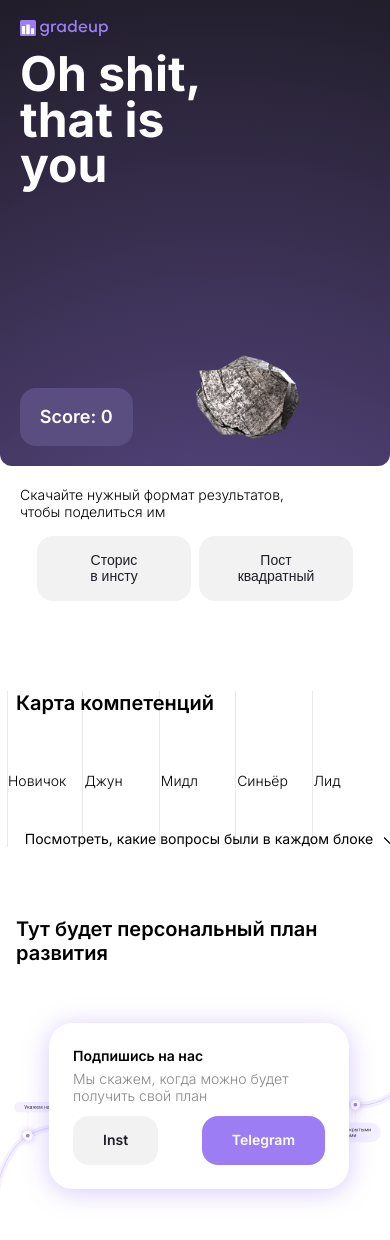
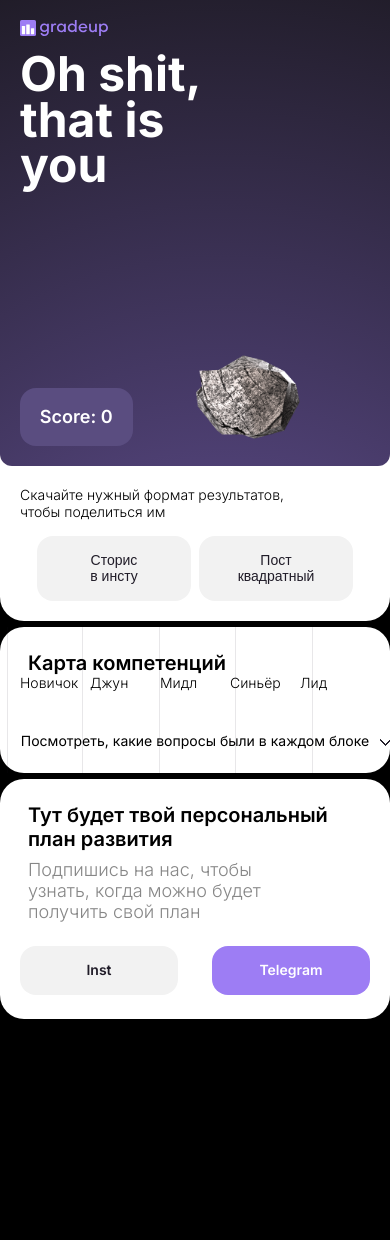
Before and after one commit to mrvotum/gradeup, an Angular app: page /results in a window 390 px wide. Shown: the top 1240 px of the page. After the commit the page ends 1085 px from the top, so only its background shows below. Built offline with nearby package versions, Linux system fonts and the light colour scheme.

Commit message:
Мобильная версия: карточка 'подпишитесь'

```diff
--- a/src/app/card-subscribe/card-subscribe.component.html
+++ b/src/app/card-subscribe/card-subscribe.component.html
@@ -1,6 +1,7 @@
 <div class="prompt">
   <strong>Подпишись на&nbsp;нас</strong>
-  <span>Мы&nbsp;скажем, когда можно будет получить свой план</span>
+  <span class="prompt__text">Мы&nbsp;скажем, когда можно будет получить свой план</span>
+  <span class="prompt__text prompt__text--mobile">Подпишись на&nbsp;нас, чтобы узнать, когда можно будет получить свой план</span>
 	<div class="btn__wrapper">
 		<a class="btn" href="#">Inst</a>
 		<a class="btn btn--colored" href="https://t.me/gradeuper" target="_blank">Telegram</a>
--- a/src/app/card-subscribe/card-subscribe.component.scss
+++ b/src/app/card-subscribe/card-subscribe.component.scss
@@ -44,10 +44,14 @@
     font-weight: 600;
   }
 
-	span {
+	&__text {
 		display: block;
 		margin-bottom: 12px;
     color: var(--color-grey);
+
+    &--mobile {
+      display: none;
+    }
 	}
 
 	.btn__wrapper {
@@ -77,3 +81,33 @@
 		}
 	}
 }
+
+@media screen and (max-width: 520px) {
+  .prompt {
+    margin: 0;
+    max-width: none;
+    padding: 8px 0 0;
+    box-shadow: none;
+
+    strong {
+      display: none;
+    }
+
+    &__text {
+      display: none;
+      margin-bottom: 24px;
+      color: var(--color-grey);
+      font-size: 18px;
+      padding-left: 8px;
+      max-width: 270px;
+
+      &--mobile {
+        display: block;
+      }
+    }
+
+    .btn {
+      width: 28%;
+    }
+  }
+}
--- a/src/app/results-page/results-page.component.html
+++ b/src/app/results-page/results-page.component.html
@@ -2,9 +2,9 @@
 
 <div class="card card--nomb">
 	<div class="card__title">
-		<div class="title">Тут будет персональный план развития</div>
+		<div class="title">Тут будет твой персональный план развития</div>
 	</div>
 
 	<app-card-subscribe></app-card-subscribe>
-	<img src="/assets/images/personal-plan-bg_2.svg" alt="Personal plan">
+	<img class="hide-xs" src="/assets/images/personal-plan-bg_2.svg" alt="Personal plan">
 </div>
--- a/src/styles.scss
+++ b/src/styles.scss
@@ -100,6 +100,10 @@ div {
     display: block;
   }
 
+  .hide-xs {
+    display: none !important;
+  }
+
 	.main-header,
 	.main-footer {
 		display: none;
--- a/src/styles/_variables.scss
+++ b/src/styles/_variables.scss
@@ -37,7 +37,8 @@
 	}
 
 	@media screen and (max-width: 520px) {
-		--color-body: var(--color-white);
+		// --color-body: var(--color-white);
+		--color-body: black;
 		--root-font-size: 14px;
 	}
 }
--- a/src/styles/card.scss
+++ b/src/styles/card.scss
@@ -85,6 +85,21 @@
 		}
 	}
 
+  .body--results {
+    .card {
+      border-radius: 24px;
+      padding: 24px 20px;
+      margin-bottom: 6px;
+    }
+
+    .card__title {
+      display: inline-block;
+      margin-top: 0;
+      margin-bottom: 0;
+      padding-left: 8px;
+    }
+  }
+
 	.btn {
 		padding: 13px 16px;
 		min-width: 116px;
```
